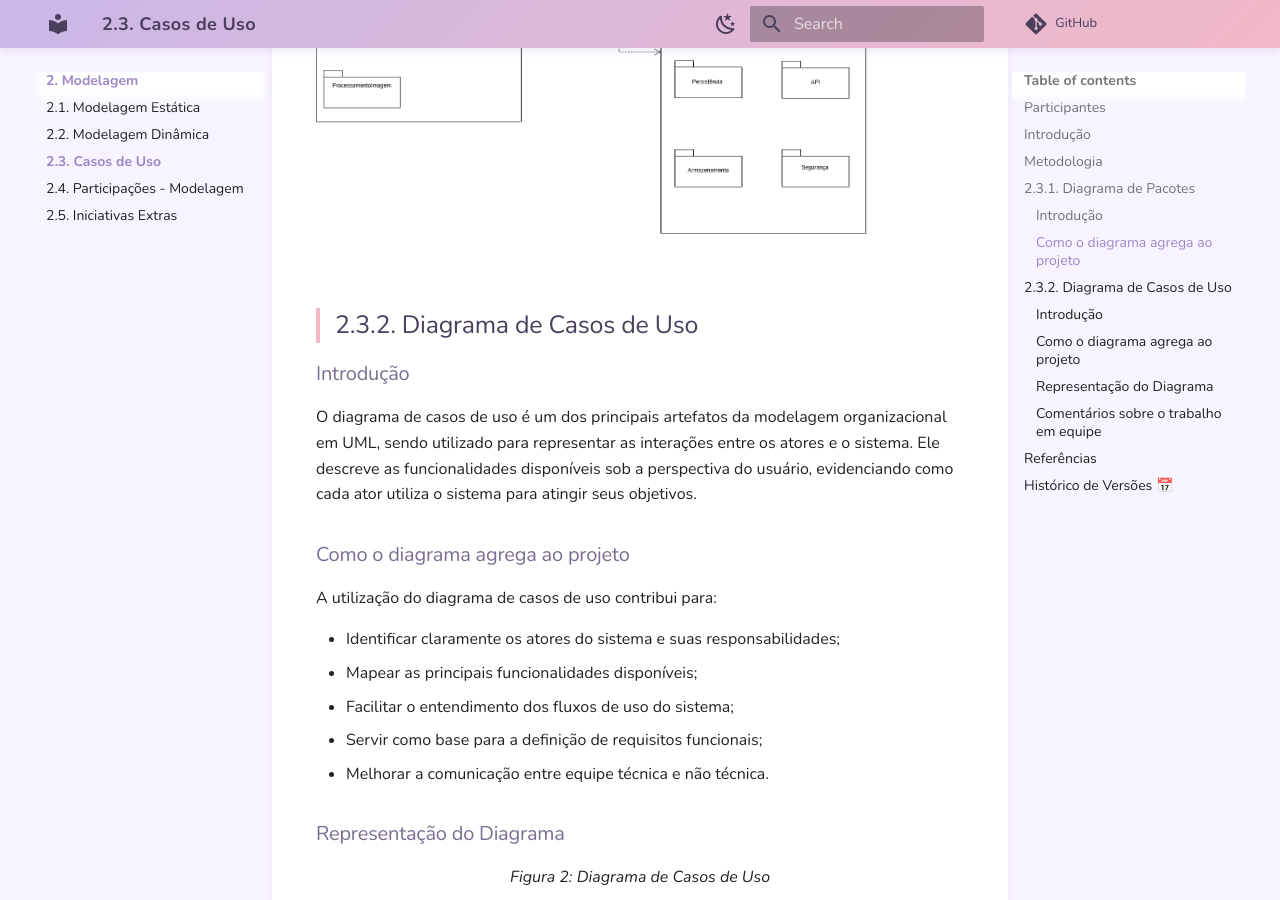
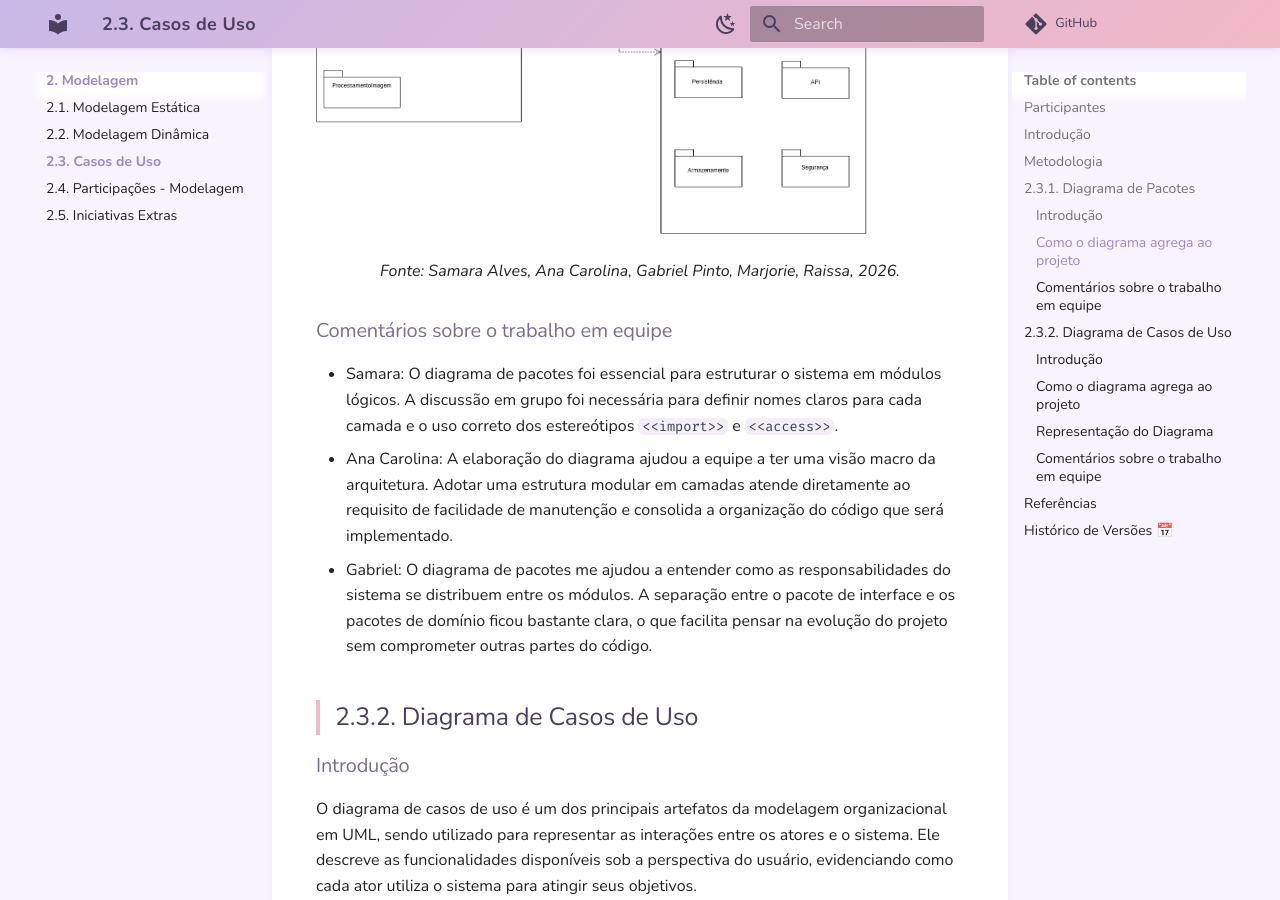
Before and after one commit to UnBArqDsw2026-1-Turma01/2026.1-T01-G08_MinhaTirinha_Entrega_02, an MkDocs documentation site: the page built from docs/Modelagem/2.3.ModelagemOrganizacionalCasosDeUso.md, in a window 1280 px wide and 900 px high, scrolled down 3052 px. Built offline with MkDocs 1.6.1 and Material for MkDocs 9.7.7, drawn with Linux system fonts in a browser that asks for light colours; comment, search, counter and statistics services are not loaded; some of the changed text lies outside the part shown.

Commit message:
docs: completando topico 2.3

```diff
--- a/docs/Modelagem/2.3.ModelagemOrganizacionalCasosDeUso.md
+++ b/docs/Modelagem/2.3.ModelagemOrganizacionalCasosDeUso.md
@@ -69,7 +69,14 @@ A utilização do diagrama de pacotes contribui para uma melhor compreensão da
 <p align="center"><em>Figura 1: Diagrama de Pacotes</em></p>
 
 ![Diagrama de Pacote](../assets/Diagrama_pacotes.png)
-‌
+
+<p align="center"><em>Fonte: Samara Alves, Ana Carolina, Gabriel Pinto, Marjorie, Raissa, 2026.</em></p>
+
+### Comentários sobre o trabalho em equipe
+
+- Samara: O diagrama de pacotes foi essencial para estruturar o sistema em módulos lógicos. A discussão em grupo foi necessária para definir nomes claros para cada camada e o uso correto dos estereótipos `<<import>>` e `<<access>>`.
+- Ana Carolina: A elaboração do diagrama ajudou a equipe a ter uma visão macro da arquitetura. Adotar uma estrutura modular em camadas atende diretamente ao requisito de facilidade de manutenção e consolida a organização do código que será implementado.
+- Gabriel: O diagrama de pacotes me ajudou a entender como as responsabilidades do sistema se distribuem entre os módulos. A separação entre o pacote de interface e os pacotes de domínio ficou bastante clara, o que facilita pensar na evolução do projeto sem comprometer outras partes do código.
 
 ## 2.3.2. Diagrama de Casos de Uso
 
@@ -125,6 +132,8 @@ YOUTUBE. Tutorial de Diagramas de Classes UML & Casos de Uso. Disponível em: <h
 
 | Versão | Data | Descrição | Autor(es) | Revisor(es) |
 | :--: | :--: | :--: | :--: | :--: |
-| 1.0 | 23/04/2026 | Criação da página | [Samara Alves](https://github.com/SamaraAlvess) | [Marjorie](https://github.com/Marjoriemitzi) |
-| 1.1 | 23/04/2026 | Adicionando o diagrama de pacote | [Samara Alves](https://github.com/SamaraAlvess) | [Gabriel Pinto](https://github.com/GabrielSPinto) |
-| 1.2 | 23/04/2026 | Adicionando o diagrama de Casos de Uso | [Yasmin Dayrell](https://github.com/YasminDayell) | [Guilherme Flyan](https://github.com/GFlyan) |
+| 1.0 | 23/04/2026 | Criação da página | [Samara Alves](https://github.com/SamaraAlvess3) | [Marjorie](https://github.com/Marjoriemitzi) |
+| 1.1 | 23/04/2026 | Adicionando o diagrama de pacote | [Samara Alves](https://github.com/SamaraAlvess3) | [Gabriel Pinto](https://github.com/GabrielSPinto) |
+| 1.2 | 23/04/2026 | Adicionando o diagrama de Casos de Uso | [Yasmin Dayrell](https://github.com/YasminDayrell) | [Guilherme Flyan](https://github.com/GFlyan) |
+| 1.3 | 23/04/2026 | Adição dos comentários sobre o Diagrama de Pacotes | [Ana Carolina](https://github.com/anawcarol) e [Samara Alves](https://github.com/SamaraAlvess3) | [Gabriel Pinto](https://github.com/GabrielSPinto) |
+| 1.4 | 23/04/2026 | Adição do comentário de Gabriel sobre o Diagrama de Pacotes | [Gabriel Pinto](https://github.com/GabrielSPinto) | [Ana Carolina](https://github.com/anawcarol) |
```
Also changed, not shown: docs/assets/Diagrama_de_atividades.drawio.png (added).
